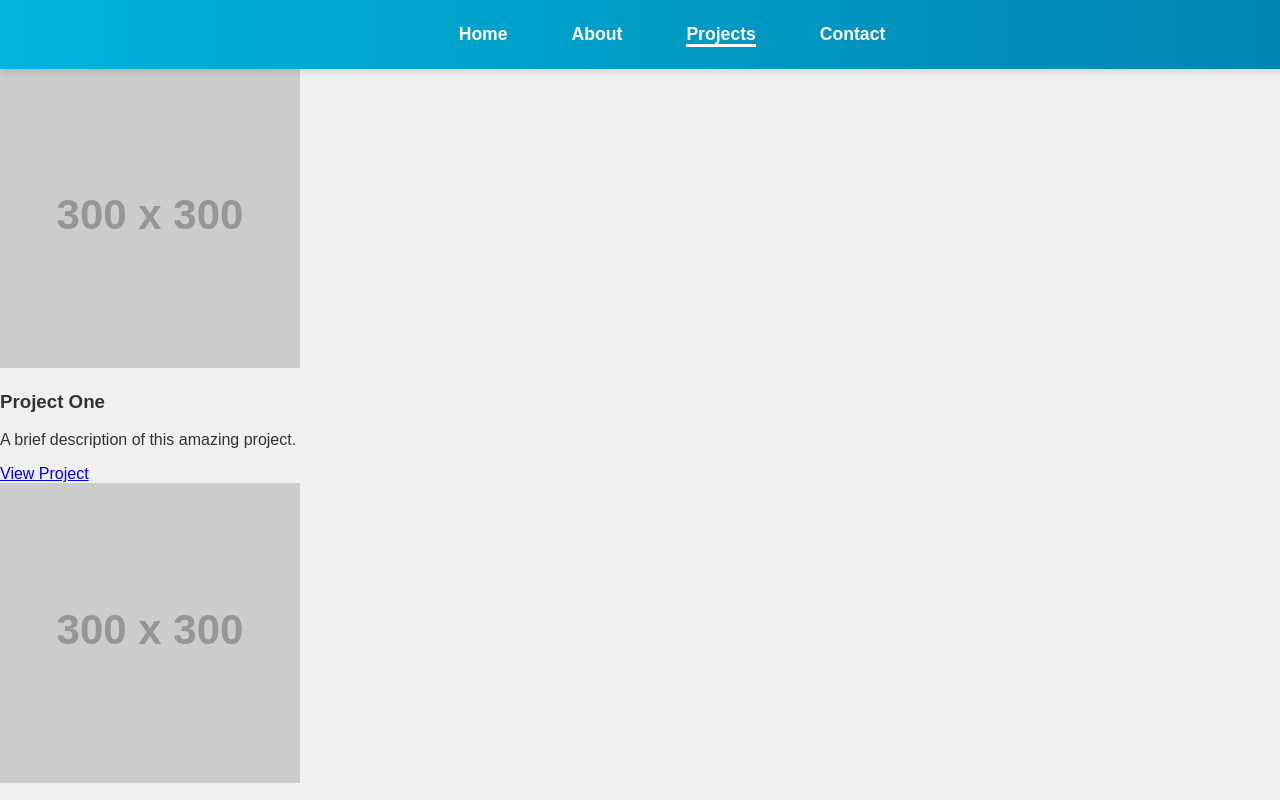
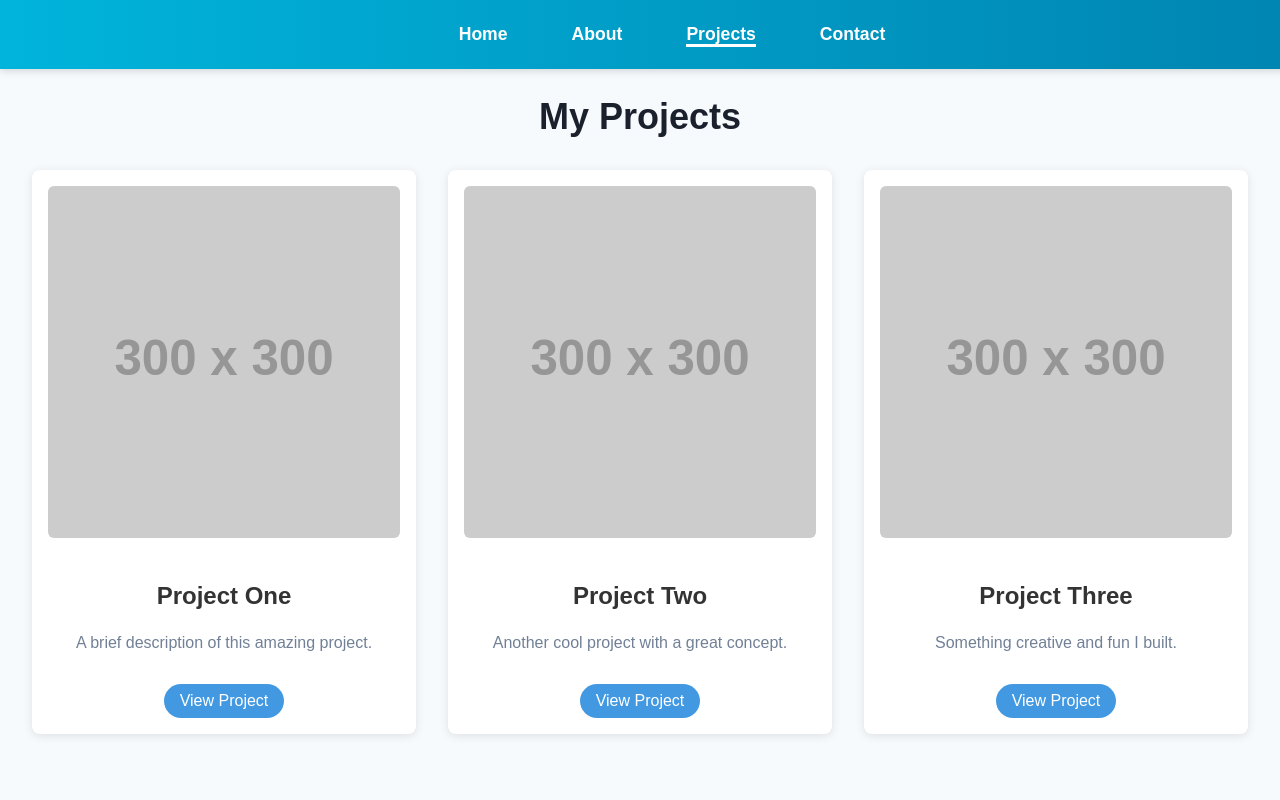
Before and after one commit to JeeIn-Park/JeeIn-Park.github.io, a React (Vite) app in the folder my-portfolio/: page /projects in a window 1280 px wide. Shown: the top 800 px of the page. Built offline with nearby package versions, Linux system fonts and the light colour scheme.

Commit message:
project layout

```diff
--- a/my-portfolio/src/pages/Contact.css
+++ b/my-portfolio/src/pages/Contact.css
@@ -89,7 +89,7 @@
 }
 
 .contact-card {
-  background-color: #e9ffcf;
+  background-color: #eaf3ff;
   padding: 1.25rem 1rem;
   border-radius: 12px;
   box-shadow: 0 6px 15px rgba(0, 0, 0, 0.08);
--- a/my-portfolio/src/pages/Contact.tsx
+++ b/my-portfolio/src/pages/Contact.tsx
@@ -30,12 +30,12 @@ const Contact: React.FC = () => {
         <div className="contact-card linkedin">
           <a href="https://linkedin.com/in/jeein-park-36498829a" target="_blank">LinkedIn</a>
         </div>
-        <div className="contact-card email">
+        {/* <div className="contact-card email">
           <a href="mailto:1700pji@naver.com">Email</a>
         </div>
         <div className="contact-card phone">
           <a href="tel:+447724148687">+44 7724 148687</a>
-        </div>
+        </div> */}
         <div className="contact-card instagram">
           <a href="https://www.instagram.com/pji.27" target="_blank">Instagram</a>
         </div>
--- /dev/null
+++ b/my-portfolio/src/pages/Projects.css
@@ -0,0 +1,89 @@
+/* Projects.css */
+
+/* Section container */
+.projects-section {
+    /* Height + spacing */
+    min-height: 100vh;
+    padding: 2rem;
+
+    /* Background + text alignment */
+    background-color: #f7fafc;
+    text-align: center;
+  }
+
+  /* Main title */
+  .projects-title {
+    margin-top: 4rem;
+    font-size: 2.25rem;
+    font-weight: 700;
+    color: #1a202c;
+    margin-bottom: 2rem;
+  }
+
+  /* Grid container for projects */
+  .projects-grid {
+    display: grid;
+    grid-template-columns: 1fr;
+    gap: 2rem; /* Spacing between cards */
+
+    /* Example responsive rules */
+    @media (min-width: 768px) {
+      grid-template-columns: repeat(2, 1fr);
+    }
+
+    @media (min-width: 1024px) {
+      grid-template-columns: repeat(3, 1fr);
+    }
+  }
+
+  /* Individual project card */
+  .project-card {
+    background-color: #fff;
+    border-radius: 0.5rem;
+    padding: 1rem;
+    box-shadow: 0 2px 10px rgba(0, 0, 0, 0.1);
+
+    /* Hover effects */
+    transition: transform 0.3s ease, box-shadow 0.3s ease;
+  }
+
+  .project-card:hover {
+    transform: scale(1.05);
+    box-shadow: 0 5px 15px rgba(0, 0, 0, 0.2);
+  }
+
+  /* Project image */
+  .project-image {
+    width: 100%;
+    border-radius: 0.375rem;
+    margin-bottom: 1rem;
+  }
+
+  /* Project card title */
+  .project-card-title {
+    font-size: 1.5rem;
+    font-weight: 600;
+  }
+
+  /* Project description */
+  .project-description {
+    color: #718096;
+    margin-top: 0.5rem;
+  }
+
+  /* CTA link button */
+  .project-link {
+    display: inline-block;
+    margin-top: 1rem;
+    padding: 0.5rem 1rem;
+    border-radius: 9999px; /* pill shape */
+    background-color: #4299e1;
+    color: #fff;
+    text-decoration: none;
+
+    transition: background-color 0.3s ease;
+  }
+
+  .project-link:hover {
+    background-color: #3182ce;
+  }
--- a/my-portfolio/src/pages/Projects.tsx
+++ b/my-portfolio/src/pages/Projects.tsx
@@ -1,5 +1,6 @@
 import React from "react";
 import { motion } from "framer-motion";
+import "./Projects.css";
 
 const projects = [
   {
@@ -24,9 +25,9 @@ const projects = [
 
 const Projects: React.FC = () => {
   return (
-    <section className="min-h-screen bg-gray-100 text-center p-8">
+    <section className="projects-section">
       <motion.h2
-        className="text-4xl font-bold text-gray-900 mb-8"
+        className="projects-title"
         initial={{ opacity: 0, y: -20 }}
         animate={{ opacity: 1, y: 0 }}
         transition={{ duration: 1 }}
@@ -34,11 +35,11 @@ const Projects: React.FC = () => {
         My Projects
       </motion.h2>
 
-      <div className="grid grid-cols-1 md:grid-cols-2 lg:grid-cols-3 gap-8">
+      <div className="projects-grid">
         {projects.map((project, index) => (
           <motion.div
             key={index}
-            className="bg-white rounded-lg shadow-lg p-4 hover:shadow-xl transition transform hover:scale-105"
+            className="project-card"
             initial={{ opacity: 0, y: 20 }}
             animate={{ opacity: 1, y: 0 }}
             transition={{ delay: index * 0.2, duration: 0.5 }}
@@ -46,14 +47,11 @@ const Projects: React.FC = () => {
             <img
               src={project.image}
               alt={project.title}
-              className="rounded-md mb-4"
+              className="project-image"
             />
-            <h3 className="text-2xl font-semibold">{project.title}</h3>
-            <p className="text-gray-600 mt-2">{project.description}</p>
-            <a
-              href={project.link}
-              className="inline-block mt-4 px-4 py-2 bg-blue-500 text-white rounded-full hover:bg-blue-600 transition"
-            >
+            <h3 className="project-card-title">{project.title}</h3>
+            <p className="project-description">{project.description}</p>
+            <a href={project.link} className="project-link">
               View Project
             </a>
           </motion.div>
```
